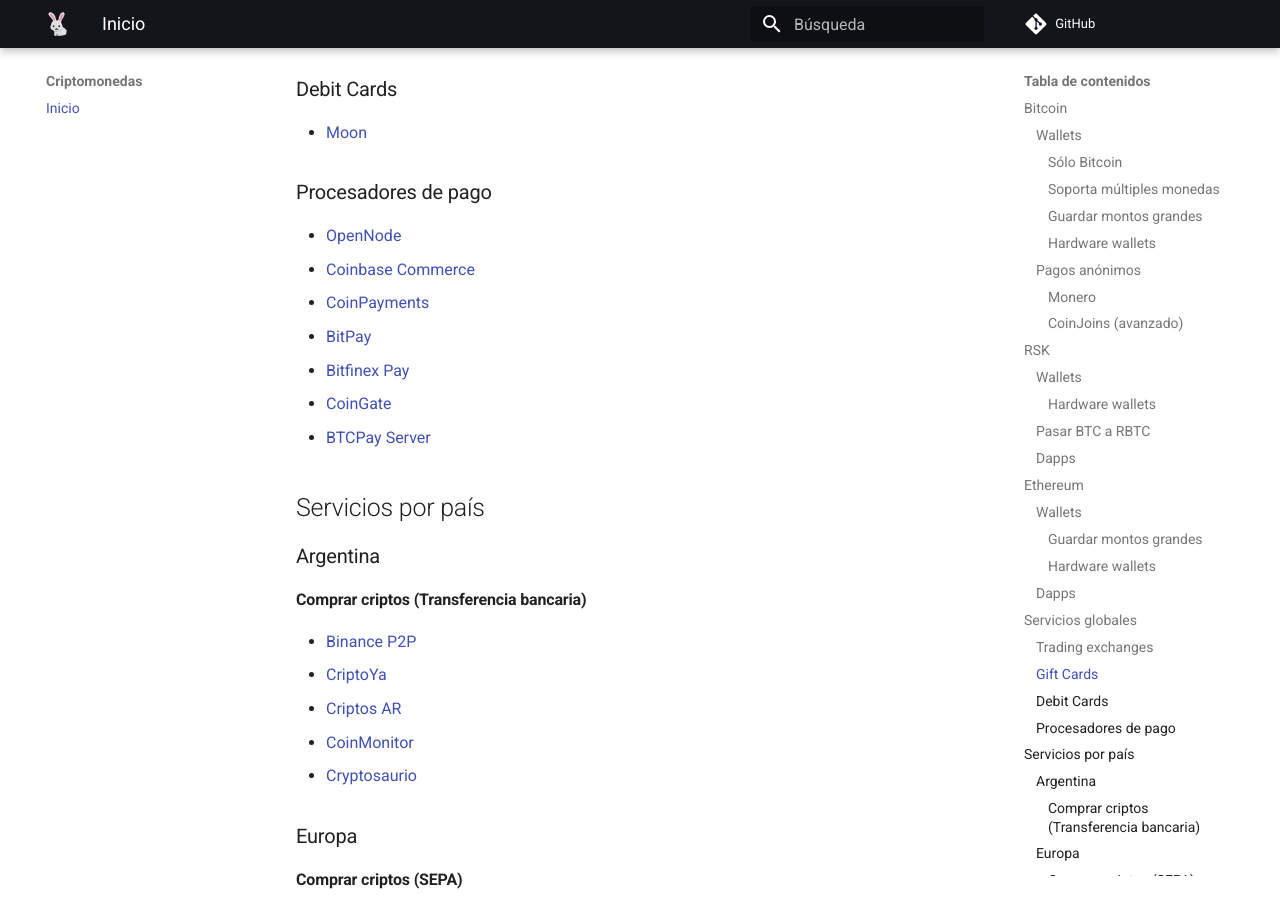
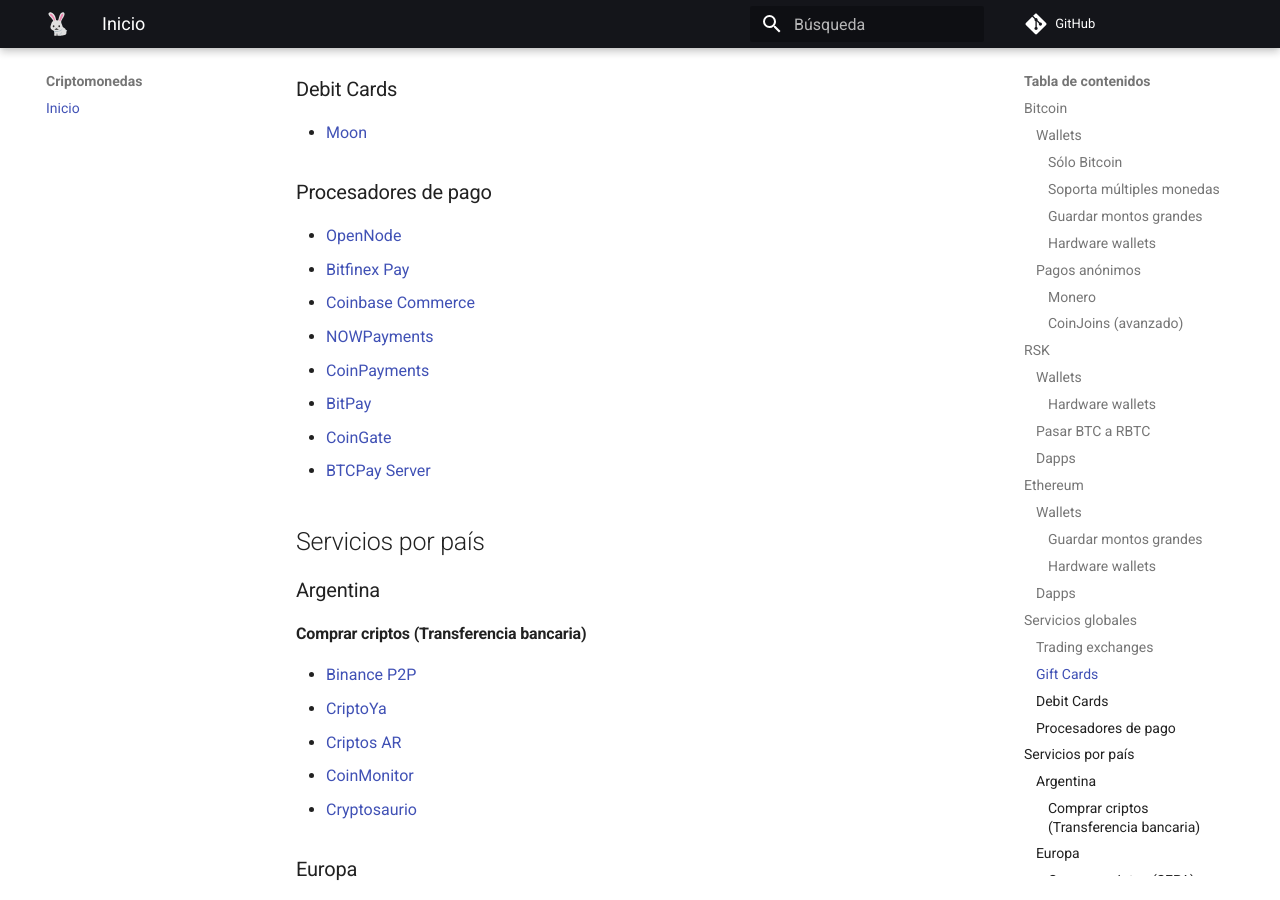
Before and after one commit to anomalouscode/wiki, an MkDocs documentation site: the page built from docs/criptomonedas/index.md, in a window 1280 px wide and 900 px high, scrolled down 5912 px. Built offline with MkDocs 1.6.1 and Material for MkDocs 9.7.7, drawn with Linux system fonts in a browser that asks for light colours; comment, search, counter and statistics services are not loaded.

Commit message:
Update index.md

```diff
--- a/docs/criptomonedas/index.md
+++ b/docs/criptomonedas/index.md
@@ -216,10 +216,11 @@
 ### Procesadores de pago
 
 - [OpenNode](https://www.opennode.com/)
+- [Bitfinex Pay](https://pay.bitfinex.com/)
 - [Coinbase Commerce](https://commerce.coinbase.com/)
+- [NOWPayments](https://nowpayments.io/)
 - [CoinPayments](https://www.coinpayments.net/)
 - [BitPay](https://bitpay.com/)
-- [Bitfinex Pay](https://pay.bitfinex.com/)
 - [CoinGate](https://coingate.com/)
 - [BTCPay Server](https://btcpayserver.org/)
 
```
